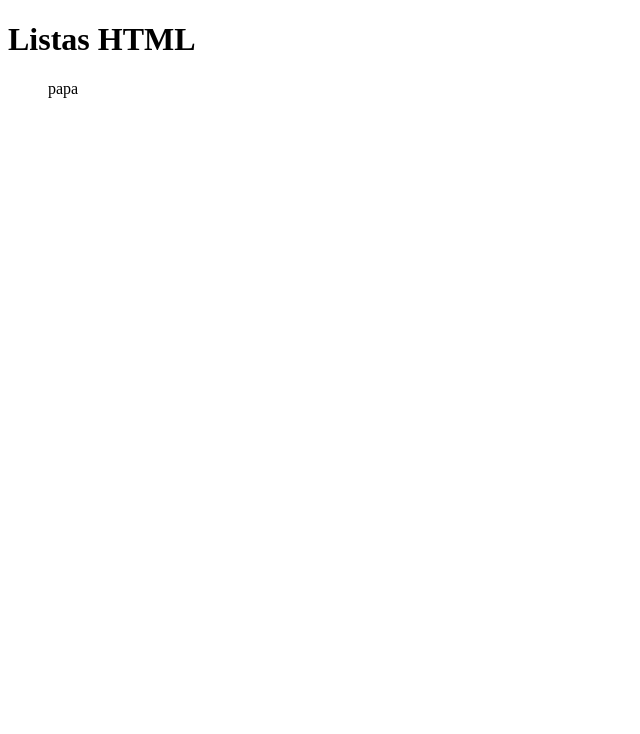
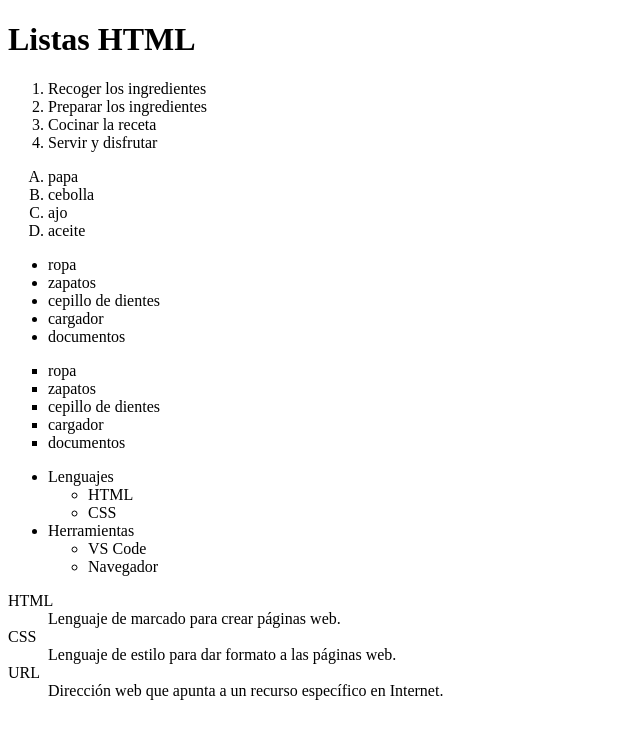
Before and after one commit to justinleguisamon-web/Repo_Justin, a plain HTML site: page html/Entrega 1/05_listas.html in a window 1280 px wide. Shown: the whole page, without its empty margins (0-640 px from the left). Drawn offline with Linux system fonts and the light colour scheme.

Commit message:
05-MODIFICADO(Listas)

```diff
--- a/html/Entrega 1/05_listas.html
+++ b/html/Entrega 1/05_listas.html
@@ -9,19 +9,59 @@
     <body>
         <h1>Listas HTML</h1>
         <!-- TODO 1: Crea una lista ordenada con 4 pasos para preparar una receta. -->
-        <ul style="display: t;">
+        <ol>
+            <li>Recoger los ingredientes</li>
+            <li>Preparar los ingredientes</li>
+            <li>Cocinar la receta</li>
+            <li>Servir y disfrutar</li>
+        </ol>
+        <!-- TODO 2: Crea otra lista ordenada con letras mayúsculas usando type="A". -->
+        <ol type="A">
+            <li>papa</li>
+            <li>cebolla</li>
+            <li>ajo</li>
+            <li>aceite</li>
+        </ol>
+        <!-- TODO 3: Crea una lista desordenada con 5 cosas que llevarías de viaje. -->
+        <ul>
+            <li>ropa</li>
+            <li>zapatos</li>
+            <li>cepillo de dientes</li>
+            <li>cargador</li>
+            <li>documentos</li>
+        </ul>
+        <!-- TODO 4: Haz que sus viñetas sean cuadradas con list-style-type. -->
+        <ul style="list-style-type: square;">
+            <li>ropa</li>
+            <li>zapatos</li>
+            <li>cepillo de dientes</li>
+            <li>cargador</li>
+            <li>documentos</li>
+        </ul>
+        <!-- TODO 5: Crea una lista anidada: "Lenguajes" con HTML y CSS dentro, y "Herramientas" con VS Code y navegador dentro. -->
+        <ul>
+            <li>Lenguajes</li>
+            <ul>
+                <li>HTML</li>
+                <li>CSS</li>
+            </ul>
+            <li>Herramientas</li>
+            <ul>
+                <li>VS Code</li>
+                <li>Navegador</li>
+            </ul>
+        </ul>
+        <!-- TODO 6: Crea una lista de descripciones con dl, dt y dd para HTML, CSS y URL. -->
+        <dl>
+            <dt>HTML</dt>
+            <dd>Lenguaje de marcado para crear páginas web.</dd>
+            <dt>CSS</dt>
+            <dd>Lenguaje de estilo para dar formato a las páginas web.</dd>
+            <dt>URL</dt>
+            <dd>Dirección web que apunta a un recurso específico en Internet.</dd>
+        </dl>
+        <!-- EXPERIMENTO: cambia type="A" por "I" y después por "a". Observa la numeración y deja la que prefieras. -->
 
-
-
-        </ul>
-        <!-- TODO 2: Crea otra lista ordenada con letras mayúsculas usando type="A". -->
-        <ol>papa</ol>
-        <!-- TODO 3: Crea una lista desordenada con 5 cosas que llevarías de viaje. -->
-
-        <!-- TODO 4: Haz que sus viñetas sean cuadradas con list-style-type. -->
-        <!-- TODO 5: Crea una lista anidada: "Lenguajes" con HTML y CSS dentro, y "Herramientas" con VS Code y navegador dentro. -->
-        <!-- TODO 6: Crea una lista de descripciones con dl, dt y dd para HTML, CSS y URL. -->
-        <!-- EXPERIMENTO: cambia type="A" por "I" y después por "a". Observa la numeración y deja la que prefieras. -->
         <!-- RETO: crea el índice de un curso con 3 unidades y al menos 2 apartados anidados en cada unidad. -->
     </body>
 </html>
```
